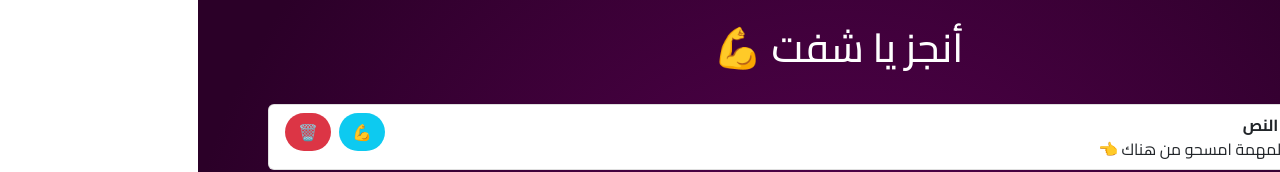
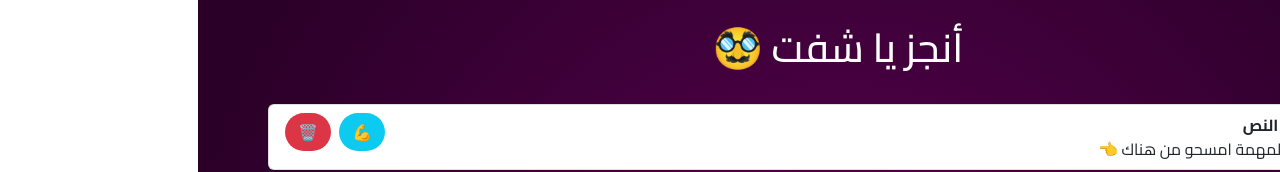
Before and after one commit to fadeMohammed/fadiTodo, a Next.js app: page / in a window 1280 px wide. Shown: the top 172 px of the page. Built offline with nearby package versions, Linux system fonts and the light colour scheme.

Commit message:
Update page.tsx

```diff
--- a/app/page.tsx
+++ b/app/page.tsx
@@ -42,7 +42,7 @@ export default function Home() {
     <>
       <main className="text-white">
         <div className="container">
-          <h1 className="text-center py-4">أنجز يا شفت 💪</h1>
+          <h1 className="text-center py-4">أنجز يا شفت 🥸</h1>
           <div className="todolist">
             <Todos toDos={toDoList} onDeletTodo={deleteToDo} doneToDo={doneToDo} />
             <Progress toDoList={toDoList} />
```
